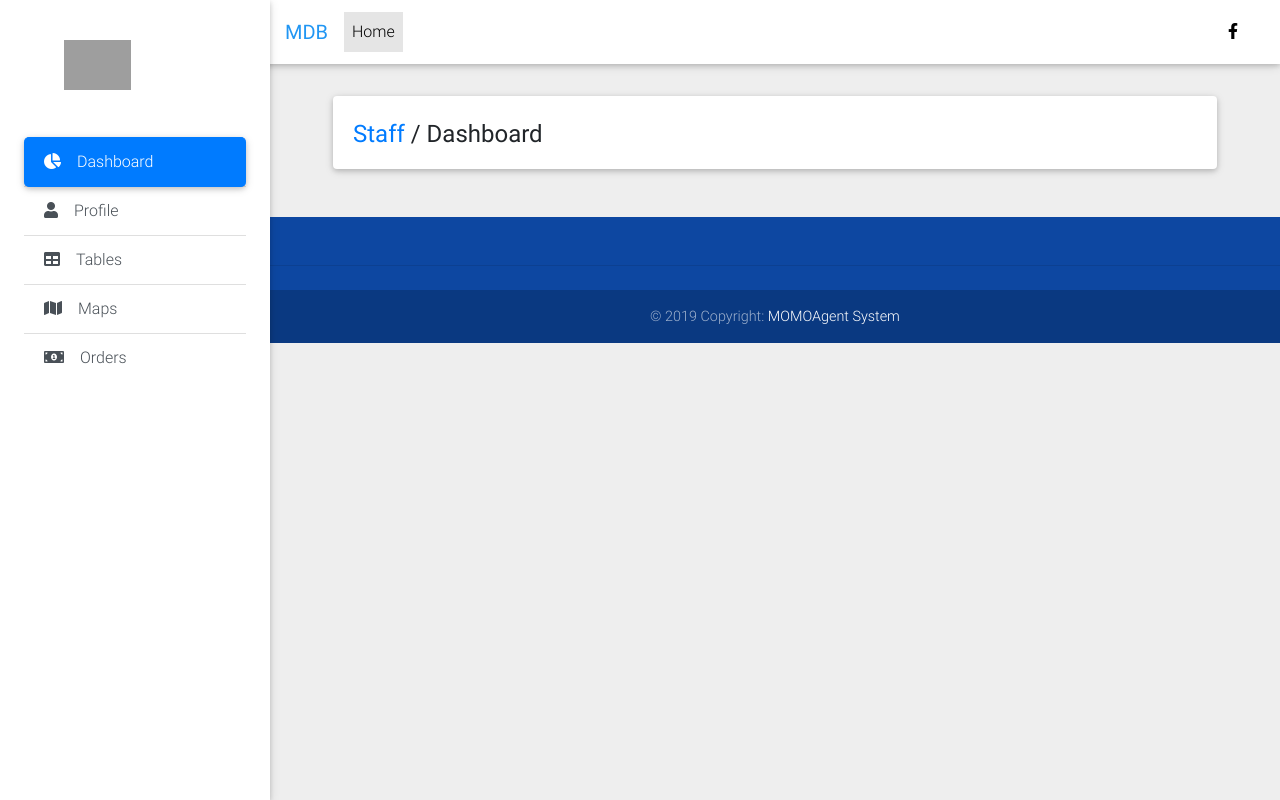
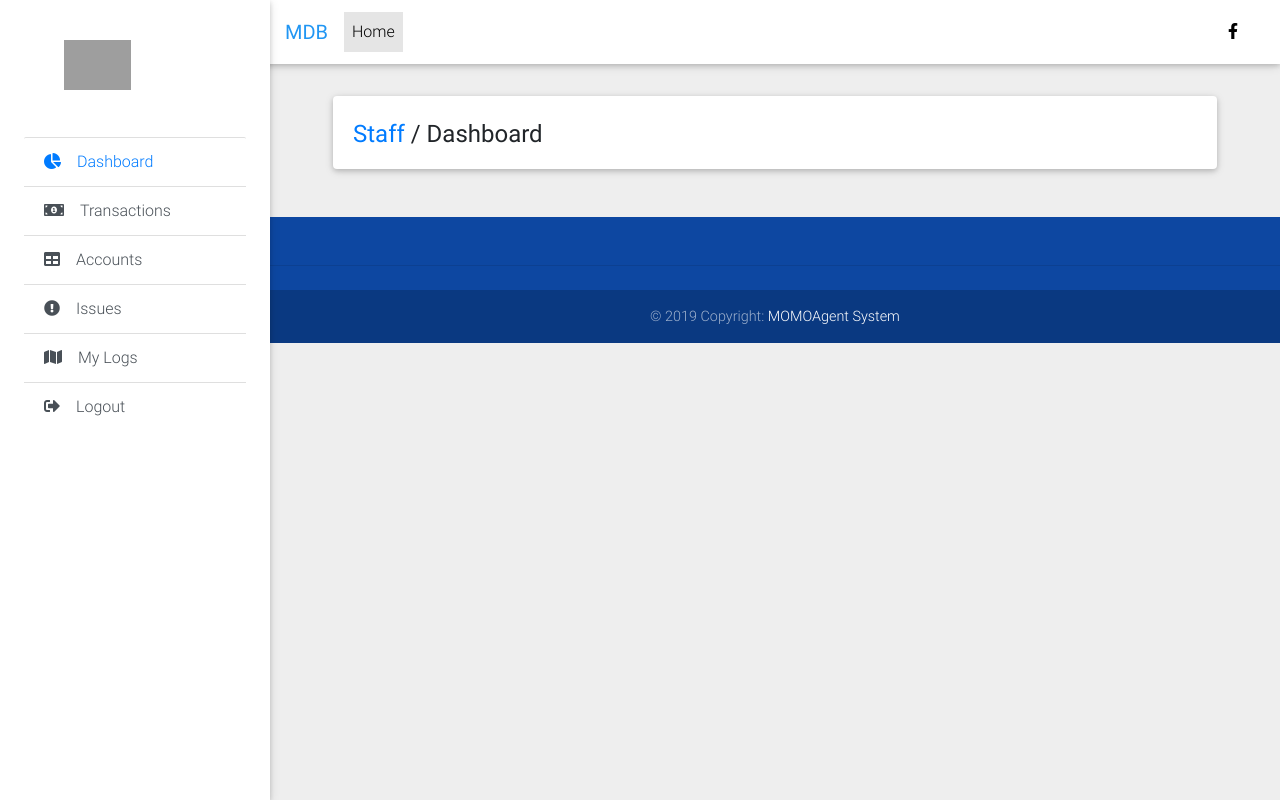
Before and after one commit to kpotia/momoAgentSys, a PHP site: page /staff/index.php in a window 1280 px wide. Run offline with PHP 8.4, Linux system fonts and the light colour scheme; some libraries are stand-ins or nearby versions; grey boxes are pictures that could not be loaded.

Commit message:
update sidebar

```diff
--- a/admin/addpurchase.php
+++ b/admin/addpurchase.php
@@ -54,9 +54,8 @@ $solde = $acc_chosen[0]['solde'] + $amount;
     $query->bindparam(':solde', $solde);
     if($query->execute()){
       header('location: purchases.php');
+      }
     }
-    }
-
   }
 }?>
 
--- a/admin/static/sidebar.php
+++ b/admin/static/sidebar.php
@@ -6,7 +6,7 @@
       </a>
 
       <div class="list-group list-group-flush">
-        <a href="#" class="list-group-item active waves-effect">
+        <a href="index.php" class="list-group-item list-group-item-action  waves-effect">
           <i class="fas fa-chart-pie mr-3"></i>Dashboard
         </a>
         <a href="users.php" class="list-group-item list-group-item-action waves-effect">
--- a/staff/static/sidebar.php
+++ b/staff/static/sidebar.php
@@ -6,17 +6,21 @@
       </a>
 
       <div class="list-group list-group-flush">
-        <a href="#" class="list-group-item active waves-effect">
+        <a href="index.php" class="list-group-item waves-effect">
           <i class="fas fa-chart-pie mr-3"></i>Dashboard
         </a>
-        <a href="#" class="list-group-item list-group-item-action waves-effect">
-          <i class="fas fa-user mr-3"></i>Profile</a>
-        <a href="#" class="list-group-item list-group-item-action waves-effect">
-          <i class="fas fa-table mr-3"></i>Tables</a>
-        <a href="#" class="list-group-item list-group-item-action waves-effect">
-          <i class="fas fa-map mr-3"></i>Maps</a>
-        <a href="#" class="list-group-item list-group-item-action waves-effect">
-          <i class="fas fa-money-bill-alt mr-3"></i>Orders</a>
+        <a href="transactions.php" class="list-group-item list-group-item-action waves-effect">
+          <i class="fas fa-money-bill-alt mr-3"></i>Transactions</a>
+        <a href="accounts.php" class="list-group-item list-group-item-action waves-effect">
+          <i class="fas fa-table mr-3"></i>Accounts</a>
+
+        <a href="issues.php" class="list-group-item list-group-item-action waves-effect">
+           <i class="fas fa-exclamation-circle mr-3"></i>Issues</a>
+        <a href="mylogs.php" class="list-group-item list-group-item-action waves-effect">
+          <i class="fas fa-map mr-3"></i>My Logs</a>
+        <a href="logout.php" class="list-group-item list-group-item-action waves-effect">
+          <i class="fas fa-sign-out-alt mr-3"></i>Logout</a>
+
       </div>
 
     </div>
```
